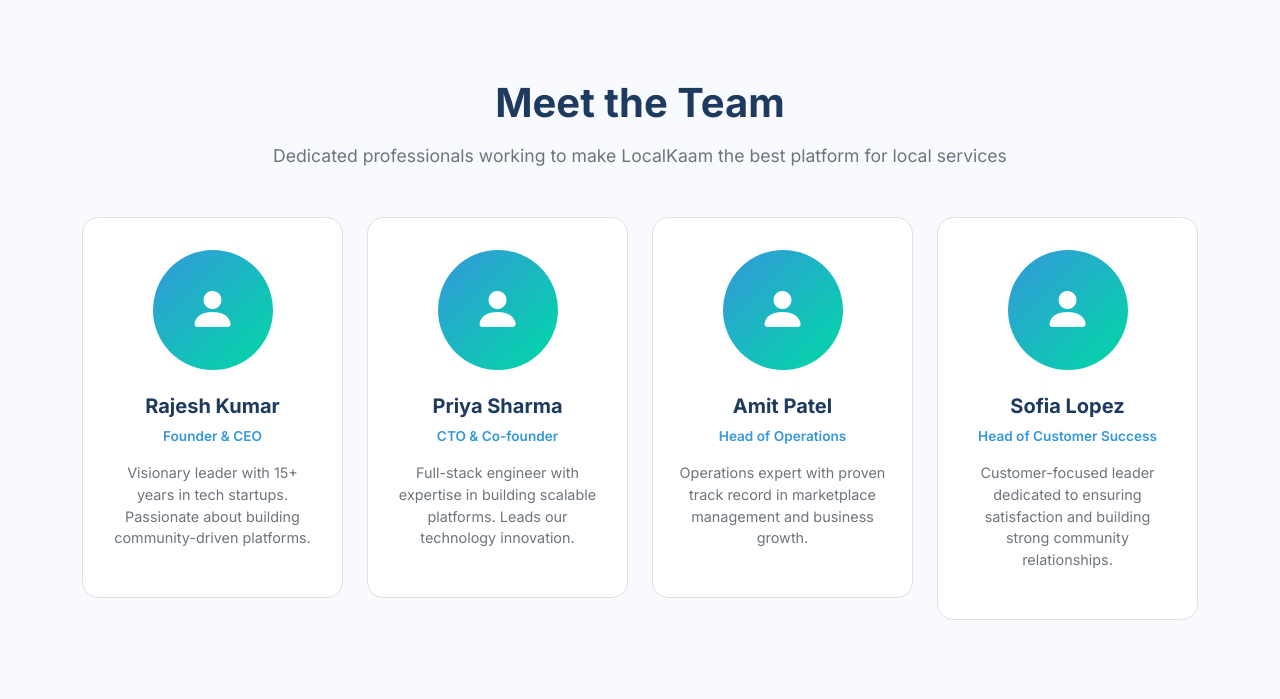
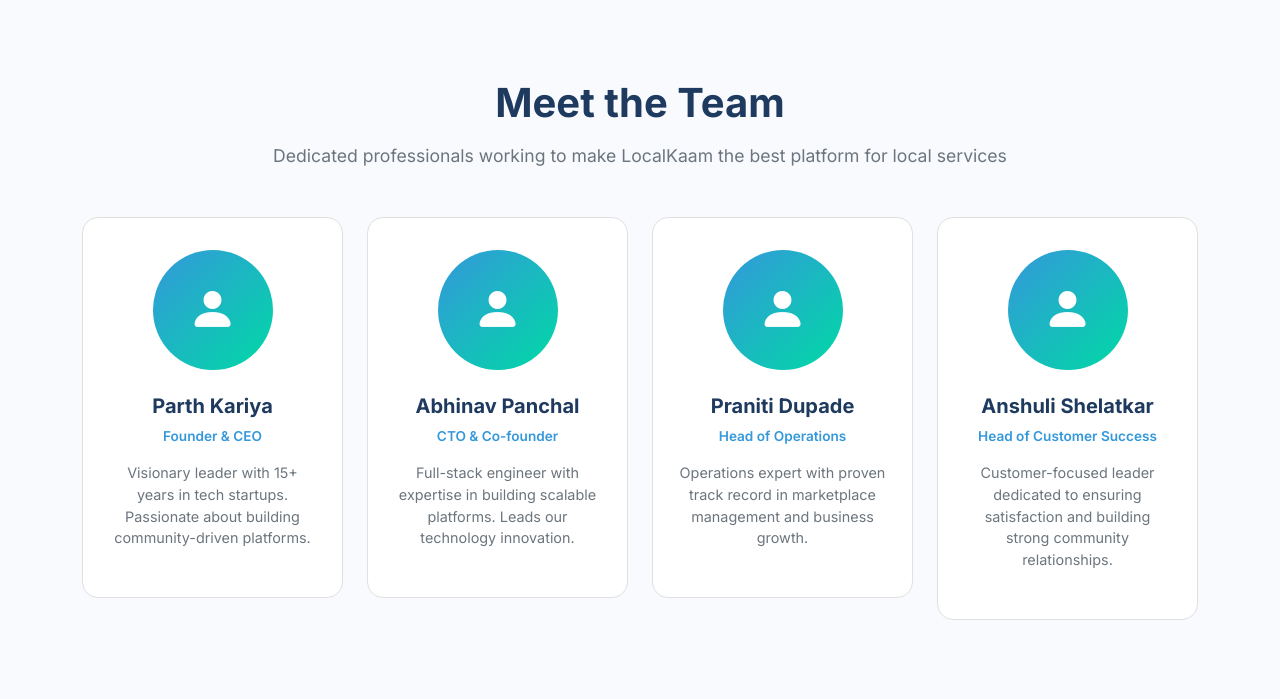
Before and after one commit to parthkariya3010-create/LOCALKAAM-, a Django app: page /about/ in a window 1280 px wide. Shown: the part 2248-2947 px from the top of the page. Run offline with Django 5.2, Linux system fonts and the light colour scheme.

Commit message:
refactor: update team member names and roles in about_us page

```diff
--- a/templates/about_us.html
+++ b/templates/about_us.html
@@ -440,7 +440,7 @@
                         <div class="team-avatar">
                             <i class="bi bi-person-fill"></i>
                         </div>
-                        <h5>Rajesh Kumar</h5>
+                        <h5>Parth Kariya</h5>
                         <p class="role">Founder & CEO</p>
                         <p>Visionary leader with 15+ years in tech startups. Passionate about building community-driven platforms.</p>
                     </div>
@@ -451,7 +451,7 @@
                         <div class="team-avatar">
                             <i class="bi bi-person-fill"></i>
                         </div>
-                        <h5>Priya Sharma</h5>
+                        <h5>Abhinav Panchal</h5>
                         <p class="role">CTO & Co-founder</p>
                         <p>Full-stack engineer with expertise in building scalable platforms. Leads our technology innovation.</p>
                     </div>
@@ -462,7 +462,7 @@
                         <div class="team-avatar">
                             <i class="bi bi-person-fill"></i>
                         </div>
-                        <h5>Amit Patel</h5>
+                        <h5>Praniti Dupade</h5>
                         <p class="role">Head of Operations</p>
                         <p>Operations expert with proven track record in marketplace management and business growth.</p>
                     </div>
@@ -473,7 +473,7 @@
                         <div class="team-avatar">
                             <i class="bi bi-person-fill"></i>
                         </div>
-                        <h5>Sofia Lopez</h5>
+                        <h5>Anshuli Shelatkar</h5>
                         <p class="role">Head of Customer Success</p>
                         <p>Customer-focused leader dedicated to ensuring satisfaction and building strong community relationships.</p>
                     </div>
```
